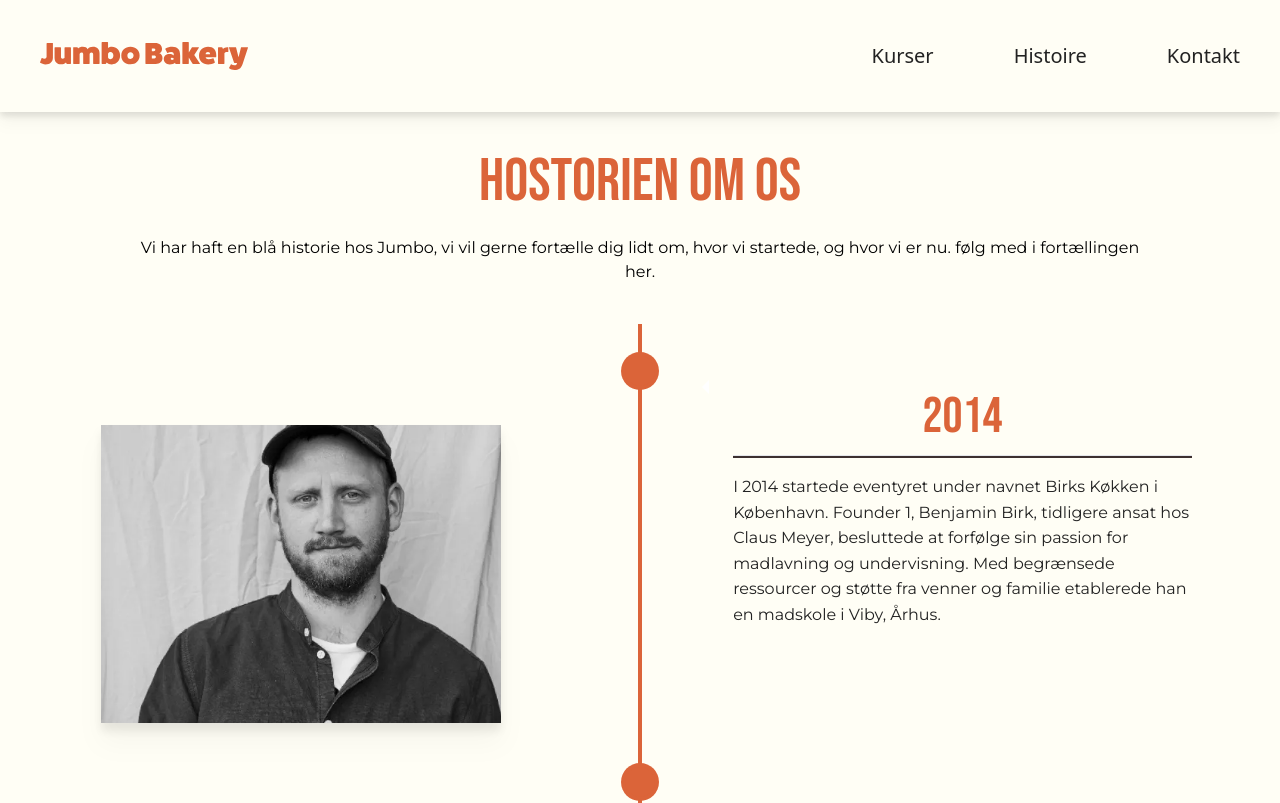
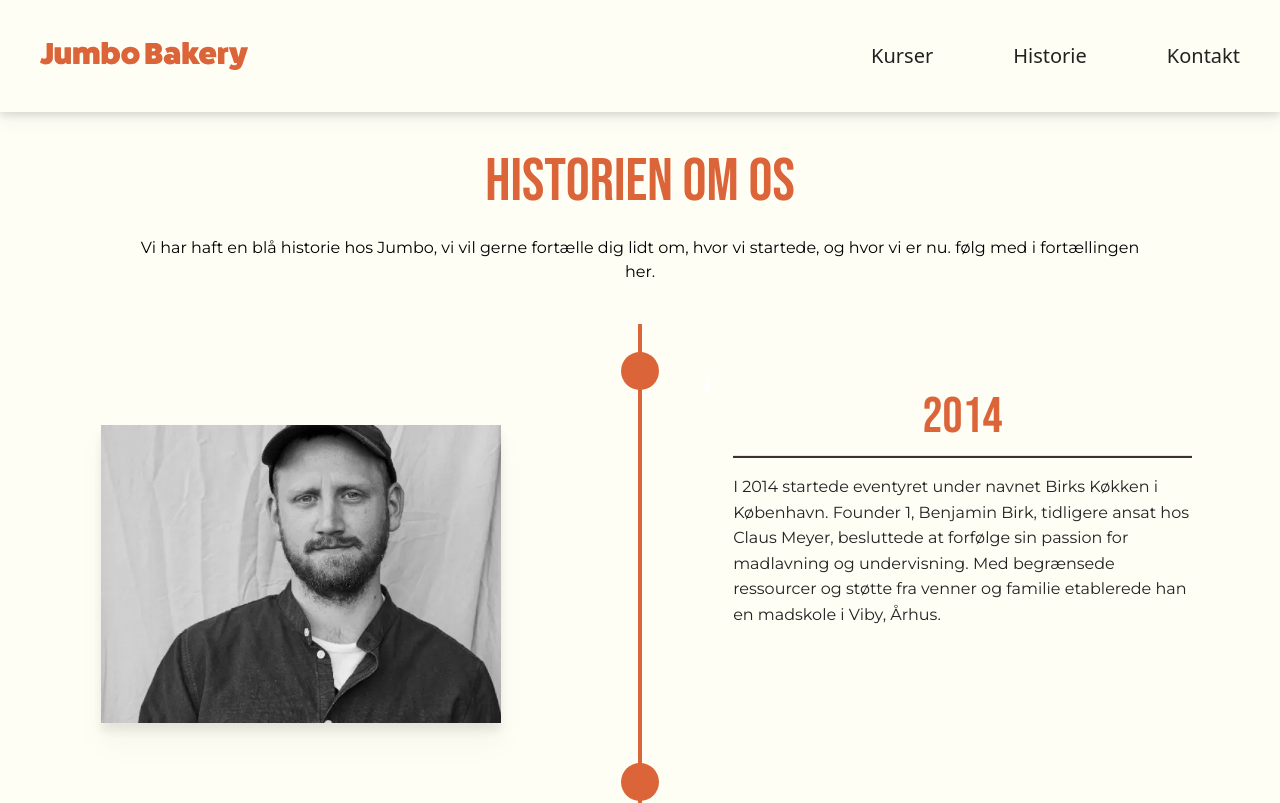
Before and after one commit to Nico-Harms/advanced-web-development, a React app: page /historie in a window 1280 px wide. Shown: the top 803 px of the page. Built offline with nearby package versions, Linux system fonts and the light colour scheme; the HTML template or start-up script is replaced by a standard one.

Commit message:
rettelser

```diff
--- a/src/components/sections/LocationSection.jsx
+++ b/src/components/sections/LocationSection.jsx
@@ -8,7 +8,7 @@ export default function LocationSection() {
                 <div className="flex flex-col gap-7 items-center w-[85%] m-auto md:items-start md:mx-[20%] md:my-2">
                     <div className=" flex flex-col items-center gap-7 md:flex-row md:items-start">
                         <img src={locationSVG} className=' w-10 md:order-last md:w-9 ' alt="location icon" />
-                        <h2 className='font-bebas text-off-white text-4xl text-center md:text-6xl'>Lokoationer</h2>
+                        <h2 className='font-bebas text-off-white text-4xl text-center md:text-6xl'>Lokationer</h2>
                     </div>
                     <div className=" flex flex-col gap-2 ">
                         <p className='font-mont text-off-white text-sm text-center md:text-base'>Find vores café og bageri i hjertet af Aarhus </p>
--- a/src/components/semantic/Navigation.jsx
+++ b/src/components/semantic/Navigation.jsx
@@ -58,8 +58,8 @@ export default function Navigation() {
           <img src={logo} onClick={navigateHome} className=" w-36 mx-4 md:w-52 md:mx-10 cursor-pointer" />
           <div id="navLinks" className="flex flex-col z-40 h-[100vh] bg-prime-orange pt-20 gap-8 w-[50%] pl-10 text-xl text-off-white md:bg-background md:flex-row md:h-auto md:p-0 md:w-auto md:text-off-black md:mx-10 md:gap-20 ">
             <NavLink to="/kurser" className="link" onClick={closeBurger}>Kurser</NavLink>
-            <NavLink to="/historie" className="link" onClick={closeBurger} >Histoire</NavLink>
-            <NavLink to="/kontakt" className="link" onClick={closeBurger} >Kontakt</NavLink>
+            <NavLink to="/historie" className="link" onClick={closeBurger} >Historie</NavLink>
+            <NavLink to="/contact" className="link" onClick={closeBurger} >Kontakt</NavLink>
           </div>
           <div className="hamburger mx-4 z-50 md:hidden" onClick={toggleBurger}>
             <span className="block bg-prime-orange h-[3px] w-6 rounded m-[2px]"></span>
--- a/src/pages/TimelinePage.jsx
+++ b/src/pages/TimelinePage.jsx
@@ -9,7 +9,7 @@ export default function TimelinePage() {
     return (
         <>
             <div className="flex flex-col gap-6 my-10">
-                <h1 className='font-bebas text-5xl text-prime-orange text-center md:text-6xl'>Hostorien om os</h1>
+                <h1 className='font-bebas text-5xl text-prime-orange text-center md:text-6xl'>Historien om os</h1>
                 <p className='font-mont text-center w-4/5 mx-auto text-sm md:text-base'>Vi har haft en blå historie hos Jumbo, vi vil gerne fortælle dig lidt om, hvor vi startede, og hvor vi er nu. følg med i fortællingen her.</p>
             </div>
 
```
